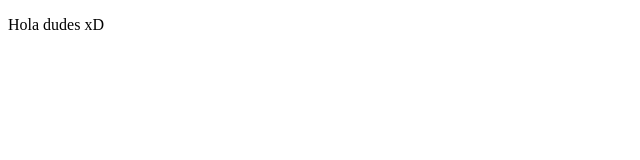
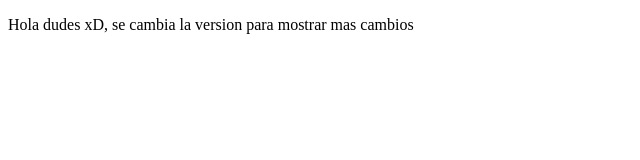
Before and after one commit to Ernestve/platziDemo, a plain HTML site: page index.html in a window 1280 px wide. Shown: the whole page, without its empty margins (0-640 px from the left). Drawn offline with Linux system fonts and the light colour scheme.

Commit message:
Se agrego texto al parrafo

```diff
--- a/index.html
+++ b/index.html
@@ -7,6 +7,6 @@
     <title>Demo github</title>
 </head>
 <body>
-    <p>Hola dudes xD</p>
+    <p>Hola dudes xD, se cambia la version para mostrar mas cambios</p>
 </body>
 </html>
```
